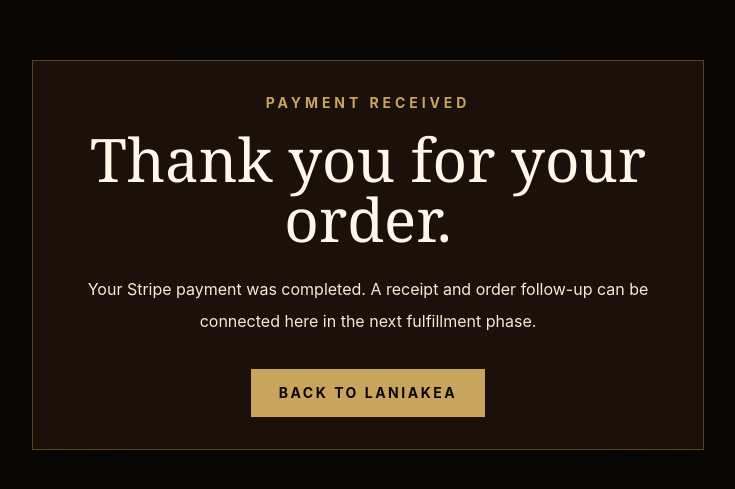
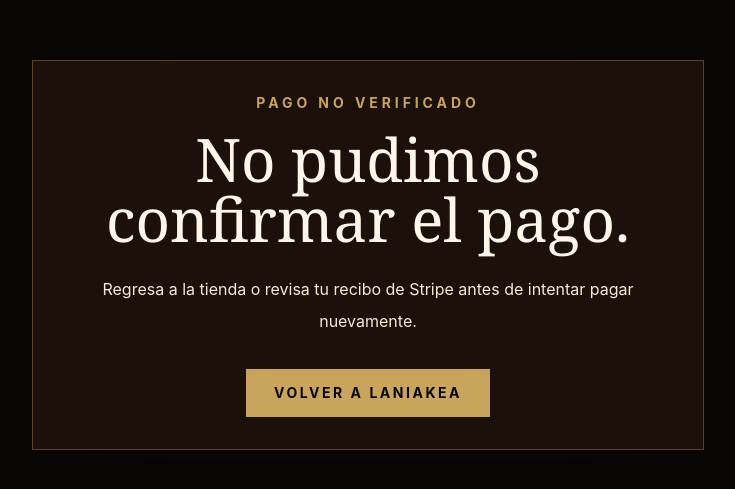
Before and after one commit to ramoneli13-dev/laniakea-alta-reserve-coffee, a Next.js app: page /success in a window 1280 px wide. Shown: the part 145-634 px from the top of the page, without its empty margins (272-1007 px from the left). Built offline with nearby package versions, Linux system fonts and the light colour scheme.

Commit message:
Harden Vercel deployment and payment routes

```diff
--- a/app/success/page.tsx
+++ b/app/success/page.tsx
@@ -1,24 +1,42 @@
 import Link from "next/link";
+import { getStripe } from "@/lib/stripe";
 
-export default function SuccessPage() {
+type SuccessPageProps = {
+  searchParams: Promise<{ session_id?: string }>;
+};
+
+export default async function SuccessPage({ searchParams }: SuccessPageProps) {
+  const { session_id: sessionId } = await searchParams;
+  let paid = false;
+
+  if (sessionId) {
+    try {
+      const session = await getStripe().checkout.sessions.retrieve(sessionId);
+      paid = session.payment_status === "paid";
+    } catch {
+      paid = false;
+    }
+  }
+
   return (
     <main className="grid min-h-screen place-items-center bg-coffee-black px-5 py-20 text-coffee-cream">
       <section className="max-w-2xl border border-coffee-gold/35 bg-coffee-espresso p-8 text-center shadow-luxury">
         <p className="mb-4 text-sm font-bold uppercase tracking-[0.28em] text-coffee-gold">
-          Payment Received
+          {paid ? "Pago verificado" : "Pago no verificado"}
         </p>
         <h1 className="font-serif text-4xl text-coffee-parchment md:text-6xl">
-          Thank you for your order.
+          {paid ? "Gracias por tu pedido." : "No pudimos confirmar el pago."}
         </h1>
         <p className="mt-6 leading-8 text-coffee-cream/78">
-          Your Stripe payment was completed. A receipt and order follow-up can be
-          connected here in the next fulfillment phase.
+          {paid
+            ? "Stripe confirmó que el pago fue recibido. Conserva el recibo enviado a tu correo."
+            : "Regresa a la tienda o revisa tu recibo de Stripe antes de intentar pagar nuevamente."}
         </p>
         <Link
           href="/"
           className="mt-8 inline-flex min-h-12 items-center justify-center bg-coffee-gold px-7 text-sm font-bold uppercase tracking-[0.18em] text-coffee-black transition hover:bg-coffee-cream"
         >
-          Back to Laniakea
+          Volver a Laniakea
         </Link>
       </section>
     </main>
```
